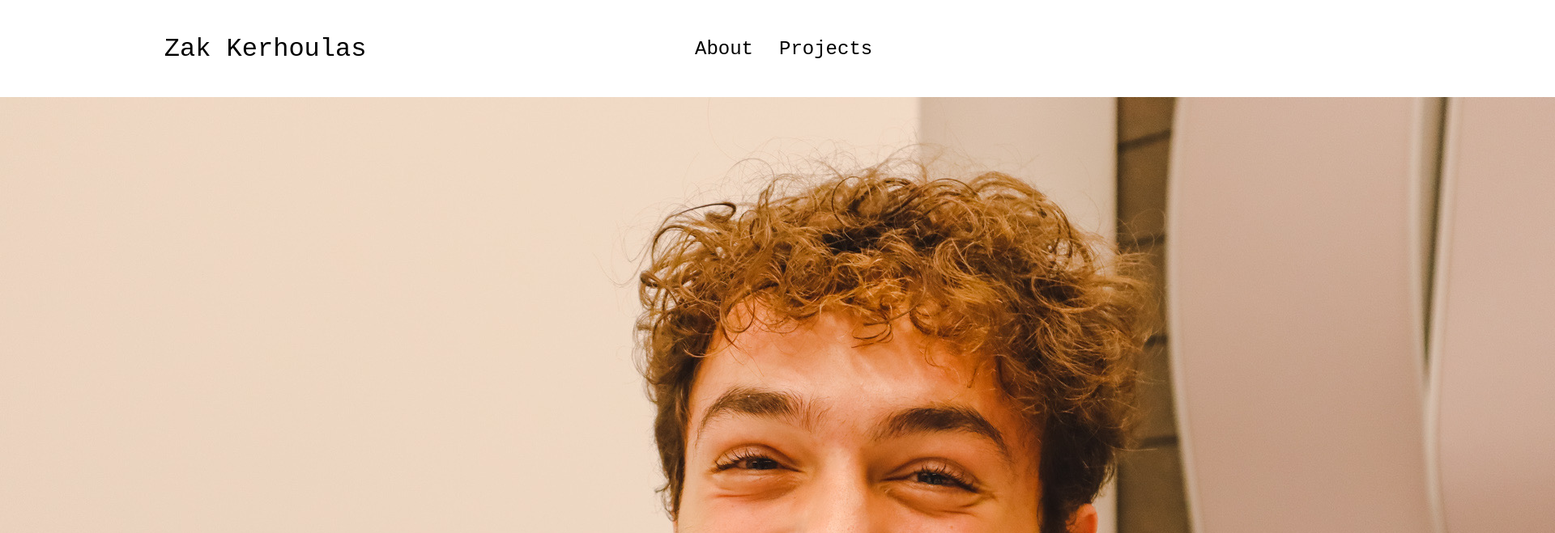
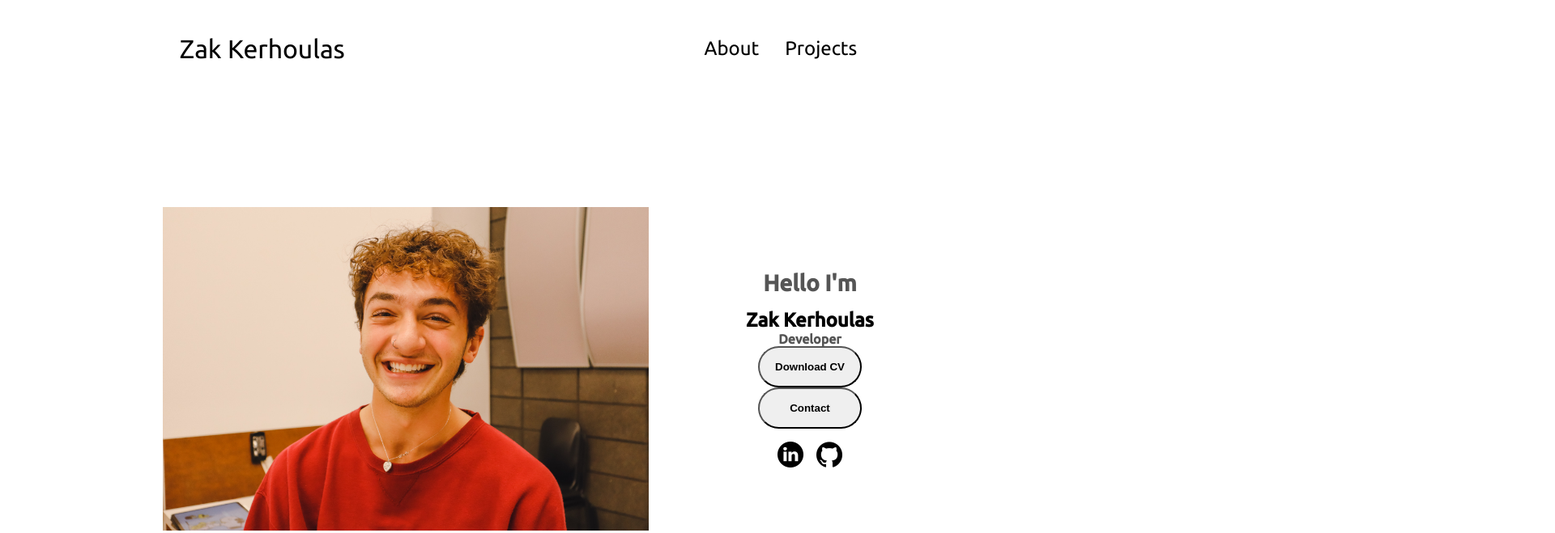
Before and after one commit to zkerhoul/zkerhoul.github.io, a plain HTML site: page index.html in a window 1280 px wide. Shown: the top 659 px of the page at 81% size, 1920 px wide, since content can reach past the window. Drawn offline with Linux system fonts and the light colour scheme.

Commit message:
Added buttons

```diff
--- a/index.html
+++ b/index.html
@@ -42,6 +42,26 @@
         <p class="section__text__p1">Hello I'm</p>
         <h1>Zak Kerhoulas</h1>
         <p class="section__text__p2">Developer</p>
+        <div class="btn-container">
+          <button class="btn btn-color-2">Download CV</button>
+        </div>
+        <div class="btn-container">
+          <button class="btn btn-color-1">Contact</button>
+        </div>
+        <div id="socials-container">
+          <img
+            src="./assets/linkedin.png"
+            alt="Zak Kerhoulas - LinkedIn Profile"
+            class="icon"
+            onclick="location.href='https://www.linkedin.com/in/zachary-kerhoulas-90a444247/'"
+          />
+          <img
+            src="./assets/github.png"
+            alt="Zak Kerhoulas - GitHub Profile"
+            class="icon"
+            onclick="location.href='https://github.com/zkerhoul'"
+          />
+        </div>
       </div>
     </section>
     <script src="script.js"></script>
--- a/style.css
+++ b/style.css
@@ -1,4 +1,12 @@
 /* rgba(227, 225, 218, 255) */
+@import url('https://fonts.googleapis.com/css2?family=Noto+Sans:ital,wght@0,100..900;1,100..900&family=Ubuntu:wght@300;400;500&display=swap');
+
+/* VARIABLES */
+:root {
+    --unit-maxwidth-text: 35em;
+    --unit-line-height: 1.5em;
+    --unit-font-large: 1.4rem;
+}
 
 /* GENERAL */
 * {
@@ -7,7 +15,7 @@
 }
 
 body {
-    font-family: 'Courier New', Courier, monospace;
+    font-family: "Ubuntu", sans-serif;
 }
 
 html {
@@ -142,3 +150,80 @@ a:hover {
 }
 
 /* SECTIONS */
+section {
+    padding-top: 4vh;
+    height: 96vh;
+    margin: 0 10rem;
+    box-sizing: border-box;
+    min-height: fit-content;
+}
+
+.section-container {
+    display: flex;
+}
+
+/* PROFILE */
+#profile {
+    display: flex;
+    justify-content: center;
+    gap: 20rem;
+    height: 80vh;
+}
+
+.section__pic-container {
+    display: flex;
+    height: 400px;
+    width: 400px;
+    margin: auto 0;
+}
+
+.section__text {
+    align-self: center;
+    text-align: center;
+}
+
+.section__text p {
+    font-weight: 600;
+}
+
+.section__text__p1 {
+    text-align: center;
+}
+
+.section__text__p1 {
+    font-size: 1.75rem;
+    margin-bottom: 1rem;
+}
+
+.title {
+    font-size: 3rem;
+    text-align: center;
+}
+
+#socials-container {
+    display: flex;
+    justify-content: center;
+    margin-top: 1rem;
+    gap: 1rem;
+}
+
+/* ICONS */
+.icon {
+    cursor: pointer;
+    height: 2rem;
+}
+
+/* BUTTONS */
+.btn-container {
+    display: flex;
+    justify-content: center;
+    gap: 1rem;
+}
+
+.btn {
+    font-weight: 600;
+    transition: all 300ms ease;
+    padding: 1rem;
+    width: 8rem;
+    border-radius: 2rem;
+}
```
Also changed, not shown: assets/github.png (added), assets/linkedin.png (added).
